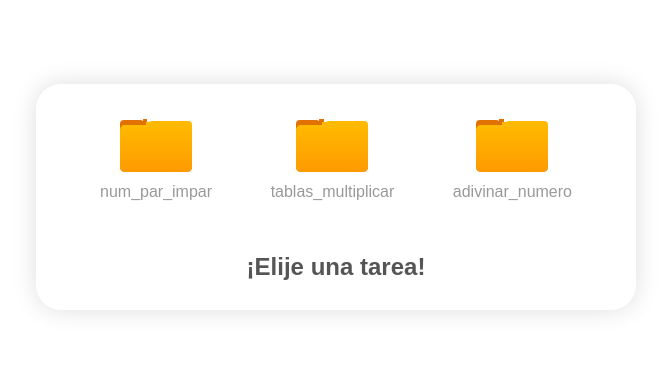
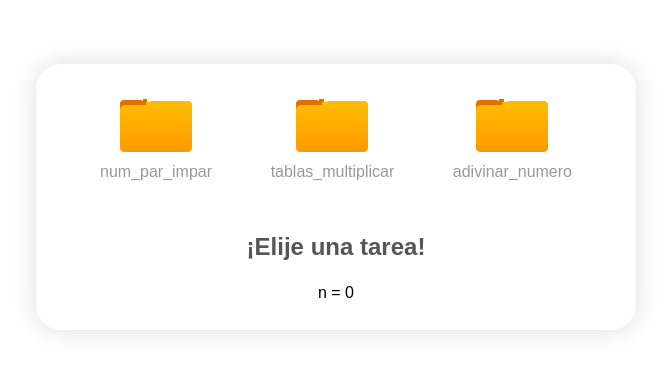
Before and after one commit to UNCOMMONFITZGERALD7/Actividad-R-Python-Flask, a React app in the folder frontend/: page / in a window 1280 px wide. Shown: the part 203-576 px from the top of the page, without its empty margins (304-975 px from the left). Built offline with nearby package versions, Linux system fonts and the light colour scheme; the HTML template or start-up script is replaced by a standard one.

Commit message:
feat: Estudio de promesas, destructuración de fetch

```diff
--- a/frontend/src/components/Contenedor.jsx
+++ b/frontend/src/components/Contenedor.jsx
@@ -5,6 +5,7 @@
 import { TablasMultiplicar } from "./contenedores/TablasMultiplicar";
 import { AdivinarNumero } from "./contenedores/AdivinarNumero";
 import DecryptedText from "./titulos/Menciones";
+import Promesas from "./ejemplificaciones/Promesas";
 
 function GeneradorTarea({ dato, setCargando, cargando }) {
     switch (dato) {
@@ -38,7 +39,6 @@
         setTarea(valor)
     )
 
-
     return (
         <div className="contenedor-padre">
             <div className="contenedor-principal">
@@ -48,6 +48,7 @@
             </div>
             <section className="contenedor-secundario">
                 <GeneradorTarea dato={tarea} setCargando={setCargando} cargando={cargando} />
+                <Promesas />
                 <Cargando estado={cargando} />
             </section>
         </div>
--- /dev/null
+++ b/frontend/src/components/ejemplificaciones/Promesas.jsx
@@ -0,0 +1,13 @@
+import { useState } from "react";
+
+export default function Promesas() {
+  const [n, setN] = useState(0);
+
+  async function probar() {
+      setN((v) => v + 1)
+      await new Promise((ok) => setTimeout(ok, 300));
+      console.log("la variable n vale:", n);
+  }
+
+  return <button onClick={probar}>n = {n}</button>;
+}
```
